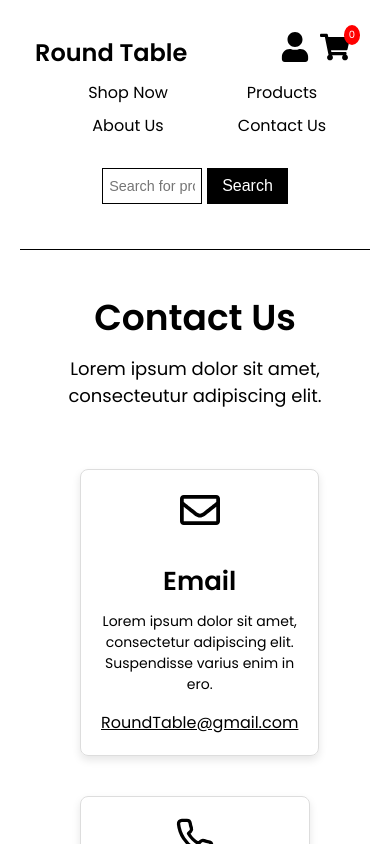
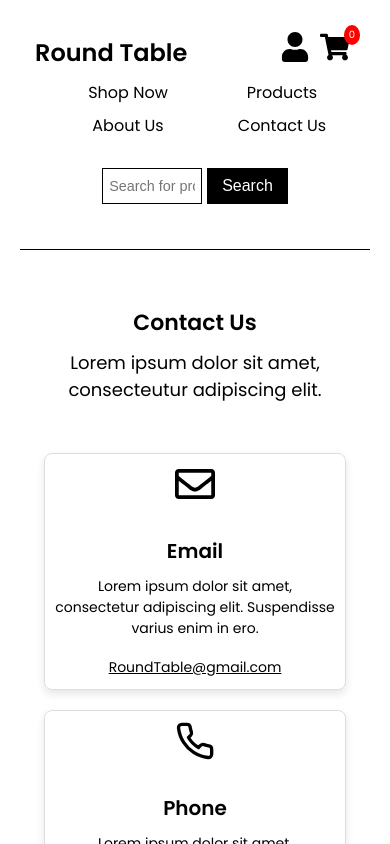
Before and after one commit to WEWEtya/Simple-WEB-App, a React (Create React App) app in the folder WEB_Application/Front-end/: page /contact in a window 390 px wide. Shown: the top 844 px of the page. Built offline with nearby package versions, Linux system fonts and the light colour scheme; the HTML template or start-up script is replaced by a standard one.

Commit message:
Add responsive styles for ContactUs section for medium and small screens

```diff
--- a/WEB_Application/Front-end/src/styles/ContactUs/contactUs.css
+++ b/WEB_Application/Front-end/src/styles/ContactUs/contactUs.css
@@ -61,3 +61,51 @@
 .contact_us_item:hover {
   transform: scale(1.05);
 }
+
+/* Laptops and medium screens (≤ 1024px) */
+@media (max-width: 1024px) {
+  .contact_us_container {
+    padding: 30px 20px;
+    max-width: 700px;
+    margin: 40px auto;
+  }
+  .contact_us_header h1 {
+    font-size: 32px;
+  }
+  .contact_us_item {
+    margin: 15px;
+    padding: 15px;
+    width: calc(50% - 30px);
+  }
+}
+
+/* Phones and small devices (≤ 768px) */
+@media (max-width: 768px) {
+  .contact_us_container {
+    padding: 16px 4px;
+    max-width: 98vw;
+    margin: 20px auto;
+  }
+  .contact_us_header h1 {
+    font-size: 22px;
+    text-align: center;
+  }
+  .contact_us_info {
+    flex-direction: column;
+    align-items: center;
+  }
+  .contact_us_item {
+    margin: 10px 0;
+    padding: 10px;
+    width: 100%;
+  }
+  .contact_us_item h2 {
+    font-size: 20px;
+  }
+  .contact_us_item p {
+    font-size: 14px;
+  }
+  .contact_us_item a {
+    font-size: 14px;
+  }
+}
```
